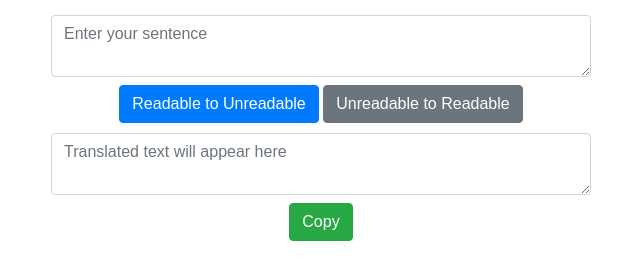
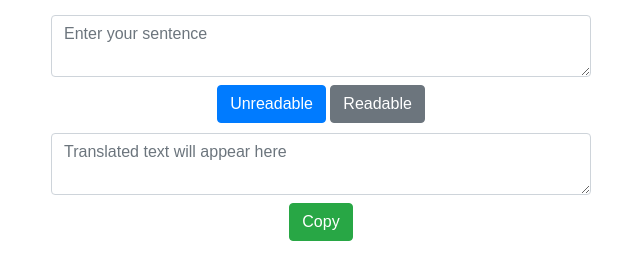
Before and after one commit to guru-1212/private_bat, a plain HTML site: page index.html in a window 1280 px wide. Shown: the part 101-380 px from the top of the page, without its empty margins (319-959 px from the left). Drawn offline with nearby package versions, Linux system fonts and the light colour scheme.

Commit message:
button text chnage

```diff
--- a/index.html
+++ b/index.html
@@ -130,8 +130,8 @@
             <div class="col-md-6">
                 <textarea class="form-control" onchange="ChangeText()" id="originalText" placeholder="Enter your sentence"></textarea>
                 <div class="mt-2">
-                    <button class="btn btn-primary" id="readable" onclick="ChangeText(event)">Readable to Unreadable</button>
-                    <button class="btn btn-secondary" id="notReadable" onclick="ChangeText(event)">Unreadable to Readable</button>
+                    <button class="btn btn-primary" id="readable" onclick="ChangeText(event)">Unreadable</button>
+                    <button class="btn btn-secondary" id="notReadable" onclick="ChangeText(event)">Readable</button>
                 </div>
                 <textarea class="form-control result-textarea" id="translatedText" placeholder="Translated text will appear here"></textarea>
                 <div>
```
